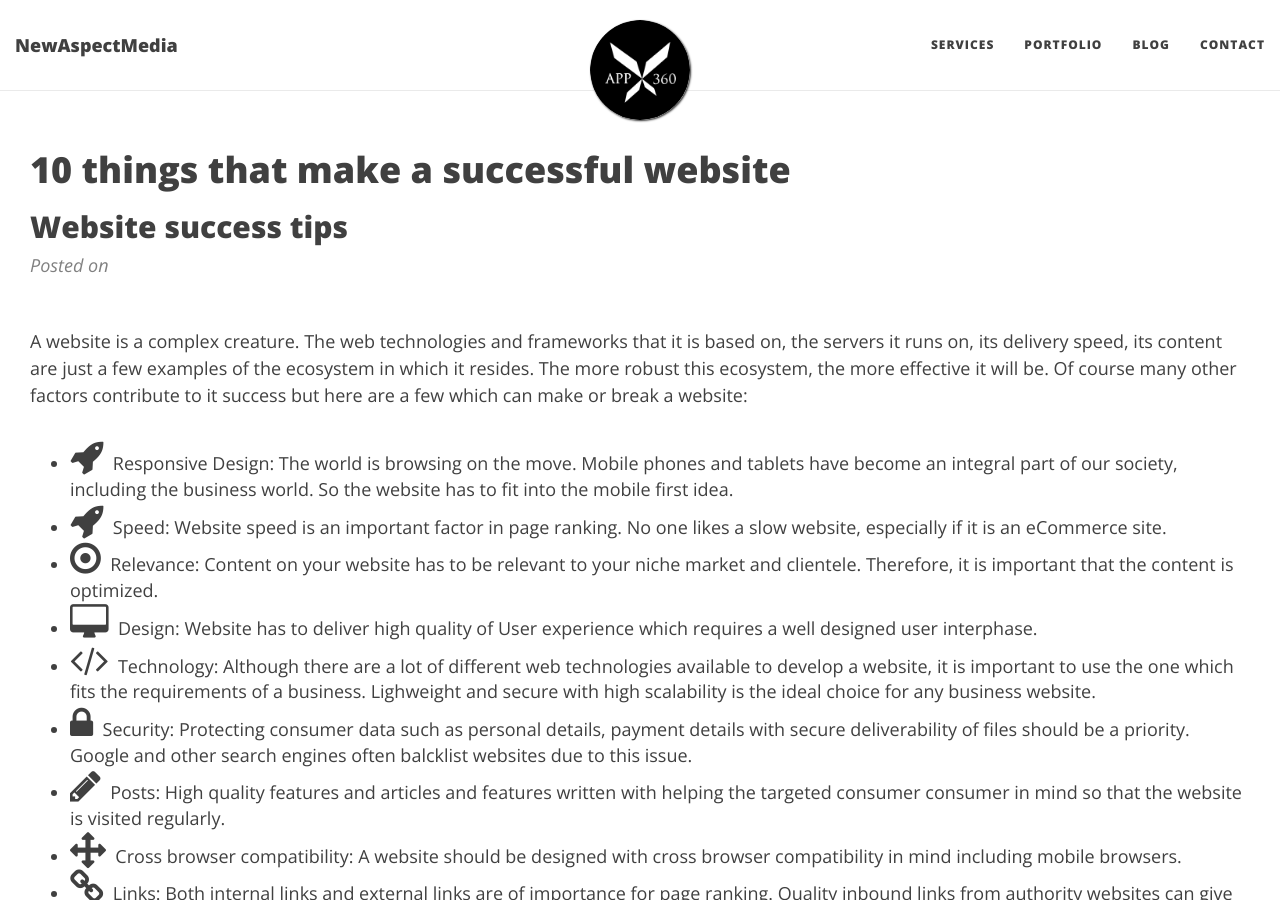
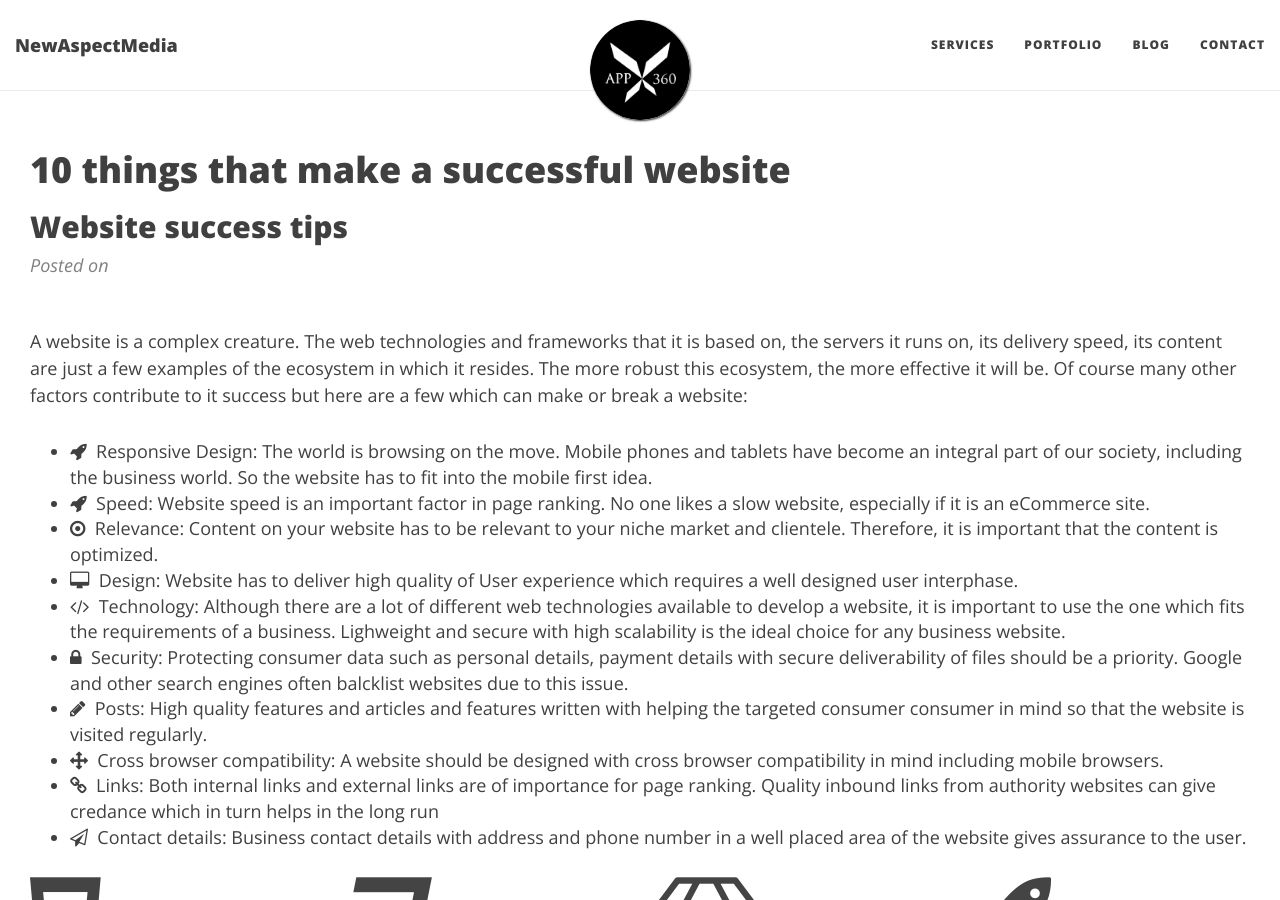
Before and after one commit to newmedia77/appxnam, a Jekyll site: the page built from 10-things-that-can-make-or-break-your-website.html, in a window 1280 px wide and 900 px high. Built offline with Jekyll 4.4.1, drawn with Linux system fonts in a browser that asks for light colours; nearby versions of some CDN libraries.

Commit message:
andreas
fa fa

```diff
--- a/10-things-that-can-make-or-break-your-website.html
+++ b/10-things-that-can-make-or-break-your-website.html
@@ -7,14 +7,14 @@
 <p>A website is a complex creature. The web technologies and frameworks that it is based on, the servers it runs on, its delivery speed, its content are just a few examples of the ecosystem in which it resides. The more robust this ecosystem, the more effective it will be. Of course many other factors contribute to it success but here are a few which can make or break a website:&nbsp;</p>
 
 <ul>
-	<li><i class="fa fa-rocket fa-2x"></i>&nbsp;&nbsp;Responsive Design: The world is browsing on the move. Mobile phones and tablets have become an integral part of our society, including the business world. So the website has to fit into the mobile first idea.</li>
-	<li><i class="fa fa-rocket fa-2x"></i>&nbsp;&nbsp;Speed: Website speed is an important factor in page ranking. No one likes a slow website, especially if it is an eCommerce site.</li>
-	<li><i class="fa fa-dot-circle-o fa-2x"></i>&nbsp;&nbsp;Relevance: Content on your website has to be relevant to your niche market and clientele. Therefore, it is important that the content is optimized.</li>
-	<li><i class="fa fa-desktop fa-2x"></i>&nbsp;&nbsp;Design: Website has to deliver high quality of User experience which requires a well designed user interphase.</li>
-	<li><i class="fa fa-code fa-2x"></i>&nbsp;&nbsp;Technology: Although there are a lot of different web technologies available to develop a website, it is important to use the one which fits the requirements of a business. Lighweight and secure with high scalability is the ideal choice for any business website.</li>
-	<li><i class="fa fa-lock fa-2x"></i>&nbsp;&nbsp;Security: Protecting consumer data such as personal details, payment details with secure deliverability of files should be a priority. Google and other search engines often balcklist websites due to this issue.</li>
-	<li><i class="fa fa-pencil fa-2x"></i>&nbsp;&nbsp;Posts: High quality features and articles and features written with helping the targeted consumer consumer in mind so that the website is visited regularly.</li>
-	<li><i class="fa fa-arrows fa-2x"></i>&nbsp;&nbsp;Cross browser compatibility: A website should be designed with cross browser compatibility in mind including mobile browsers.</li>
-	<li><i class="fa fa-link fa-2x"></i>&nbsp;&nbsp;Links: Both internal links and external links are of importance for page ranking. Quality inbound links from authority websites can give credance which in turn helps in the long run</li>
-	<li><i class="fa fa-send-o fa-2x"></i>&nbsp;&nbsp;Contact details: Business contact details with address and phone number in a well placed area of the website gives assurance to the user.</li>
+	<li><i class="fa fa-rocket fa-1x"></i>&nbsp;&nbsp;Responsive Design: The world is browsing on the move. Mobile phones and tablets have become an integral part of our society, including the business world. So the website has to fit into the mobile first idea.</li>
+	<li><i class="fa fa-rocket fa-1x"></i>&nbsp;&nbsp;Speed: Website speed is an important factor in page ranking. No one likes a slow website, especially if it is an eCommerce site.</li>
+	<li><i class="fa fa-dot-circle-o fa-1x"></i>&nbsp;&nbsp;Relevance: Content on your website has to be relevant to your niche market and clientele. Therefore, it is important that the content is optimized.</li>
+	<li><i class="fa fa-desktop fa-1x"></i>&nbsp;&nbsp;Design: Website has to deliver high quality of User experience which requires a well designed user interphase.</li>
+	<li><i class="fa fa-code fa-1x"></i>&nbsp;&nbsp;Technology: Although there are a lot of different web technologies available to develop a website, it is important to use the one which fits the requirements of a business. Lighweight and secure with high scalability is the ideal choice for any business website.</li>
+	<li><i class="fa fa-lock fa-1x"></i>&nbsp;&nbsp;Security: Protecting consumer data such as personal details, payment details with secure deliverability of files should be a priority. Google and other search engines often balcklist websites due to this issue.</li>
+	<li><i class="fa fa-pencil fa-1x"></i>&nbsp;&nbsp;Posts: High quality features and articles and features written with helping the targeted consumer consumer in mind so that the website is visited regularly.</li>
+	<li><i class="fa fa-arrows fa-1x"></i>&nbsp;&nbsp;Cross browser compatibility: A website should be designed with cross browser compatibility in mind including mobile browsers.</li>
+	<li><i class="fa fa-link fa-1x"></i>&nbsp;&nbsp;Links: Both internal links and external links are of importance for page ranking. Quality inbound links from authority websites can give credance which in turn helps in the long run</li>
+	<li><i class="fa fa-send-o fa-1x"></i>&nbsp;&nbsp;Contact details: Business contact details with address and phone number in a well placed area of the website gives assurance to the user.</li>
 </ul>
```
